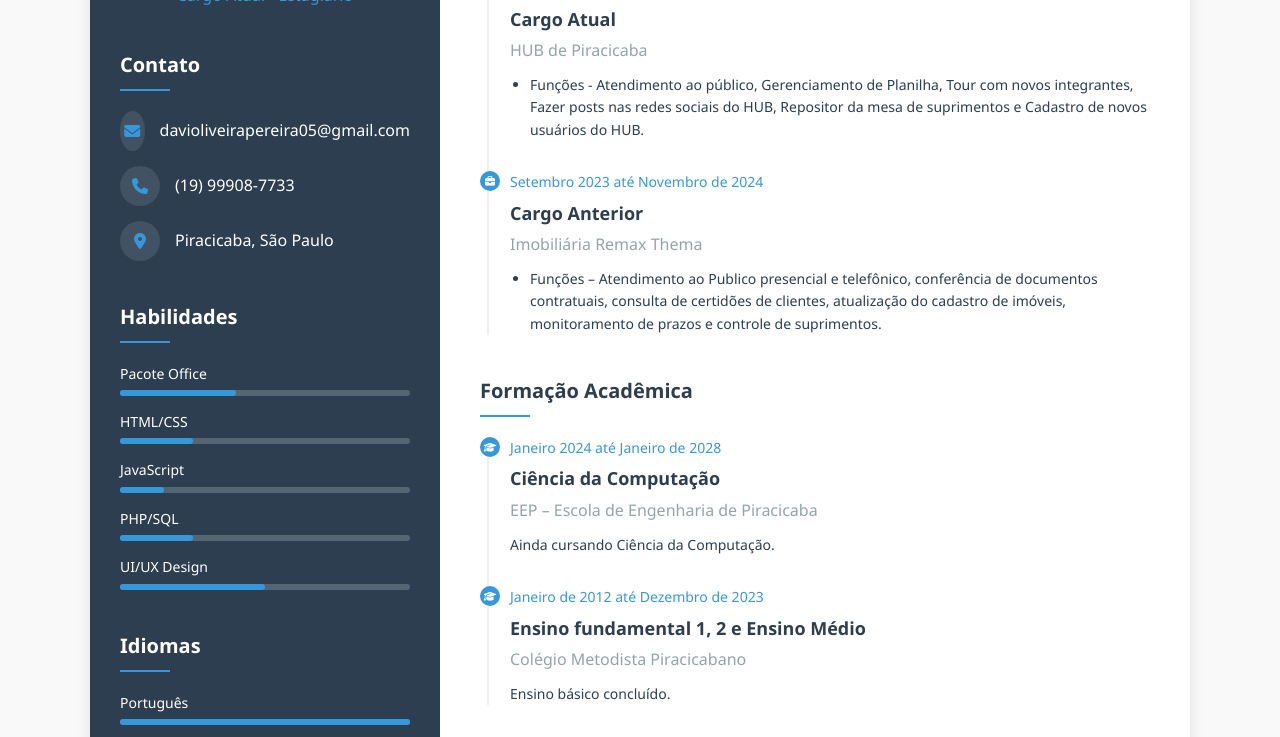
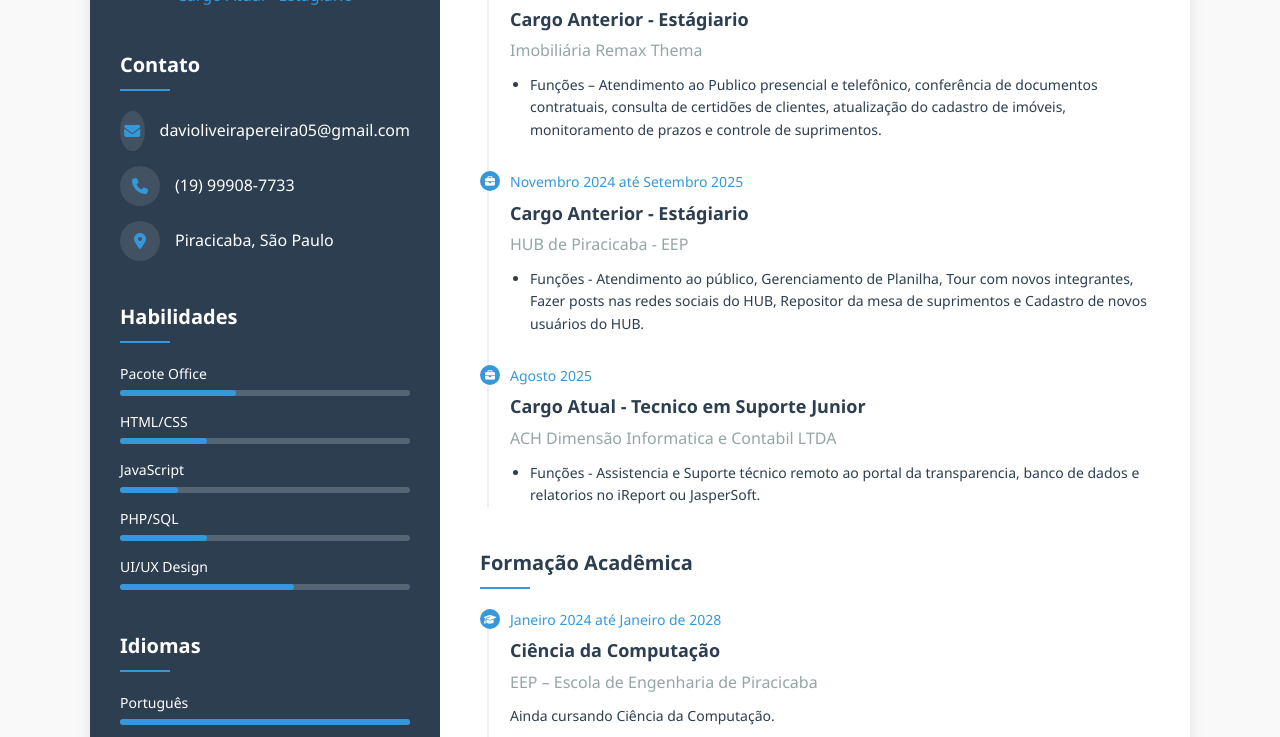
Before and after one commit to Scramjat/Meu-Curriculo, a plain HTML site: page index.html in a window 1280 px wide. Shown: the part 278-1015 px from the top of the page. Drawn offline with Linux system fonts and the light colour scheme.

Commit message:
Update index.html

```diff
--- a/index.html
+++ b/index.html
@@ -320,28 +320,28 @@
                 <div class="skill-item">
                     <div class="skill-name">HTML/CSS</div>
                     <div class="skill-bar">
-                        <div class="skill-level" style="width: 25%;"></div>
+                        <div class="skill-level" style="width: 30%;"></div>
                     </div>
                 </div>
 
                 <div class="skill-item">
                     <div class="skill-name">JavaScript</div>
                     <div class="skill-bar">
-                        <div class="skill-level" style="width: 15%;"></div>
+                        <div class="skill-level" style="width: 20%;"></div>
                     </div>
                 </div>
 
                 <div class="skill-item">
                     <div class="skill-name">PHP/SQL</div>
                     <div class="skill-bar">
-                        <div class="skill-level" style="width: 25%;"></div>
+                        <div class="skill-level" style="width: 30%;"></div>
                     </div>
                 </div>
 
                 <div class="skill-item">
                     <div class="skill-name">UI/UX Design</div>
                     <div class="skill-bar">
-                        <div class="skill-level" style="width: 50%;"></div>
+                        <div class="skill-level" style="width: 60%;"></div>
                     </div>
                 </div>
             </div>
@@ -388,9 +388,26 @@
                         <div class="timeline-icon">
                             <i class="fas fa-briefcase"></i>
                         </div>
-                        <div class="timeline-date">Novembro 2024</div>
-                        <h3 class="timeline-title">Cargo Atual</h3>
-                        <p class="timeline-subtitle">HUB de Piracicaba</p>
+                        <div class="timeline-date">Setembro 2023 até Novembro de 2024</div>
+                        <h3 class="timeline-title">Cargo Anterior - Estágiario</h3>
+                        <p class="timeline-subtitle">Imobiliária Remax Thema </p>
+                        <div class="timeline-text">
+                            <ul>
+                                <li>Funções – Atendimento ao Publico presencial e telefônico, conferência de documentos
+                                    contratuais, consulta de certidões de clientes, atualização do cadastro de imóveis,
+                                    monitoramento de prazos e controle de suprimentos.
+                                </li>
+                            </ul>
+                        </div>
+                    </div>
+
+                    <div class="timeline-item">
+                        <div class="timeline-icon">
+                            <i class="fas fa-briefcase"></i>
+                        </div>
+                        <div class="timeline-date">Novembro 2024 até Setembro 2025</div>
+                        <h3 class="timeline-title">Cargo Anterior - Estágiario</h3>
+                        <p class="timeline-subtitle">HUB de Piracicaba - EEP</p>
                         <div class="timeline-text">
                             <ul>
                                 <li>Funções - Atendimento ao público, Gerenciamento de Planilha, Tour com novos integrantes,
@@ -405,18 +422,18 @@
                         <div class="timeline-icon">
                             <i class="fas fa-briefcase"></i>
                         </div>
-                        <div class="timeline-date">Setembro 2023 até Novembro de 2024  </div>
-                        <h3 class="timeline-title">Cargo Anterior</h3>
-                        <p class="timeline-subtitle">Imobiliária Remax Thema </p>
+                        <div class="timeline-date">Agosto 2025</div>
+                        <h3 class="timeline-title">Cargo Atual - Tecnico em Suporte Junior</h3>
+                        <p class="timeline-subtitle">ACH Dimensão Informatica e Contabil LTDA</p>
                         <div class="timeline-text">
                             <ul>
-                                <li>Funções – Atendimento ao Publico presencial e telefônico, conferência de documentos
-                                    contratuais, consulta de certidões de clientes, atualização do cadastro de imóveis,
-                                    monitoramento de prazos e controle de suprimentos.
+                                <li>Funções - Assistencia e Suporte técnico remoto ao portal da transparencia, banco de dados e relatorios no
+                                    iReport ou JasperSoft.
                                 </li>
                             </ul>
                         </div>
                     </div>
+
                 </div>
             </section>
 
@@ -452,7 +469,7 @@
                 <br>
                 <br>
 
-                <h2 class="section-title">Cursos Extracurriculares </h2>
+                <h2 class="section-title">Cursos Extracurriculares</h2>
 
                 <div class="timeline">
                     <div class="timeline-item">
```
